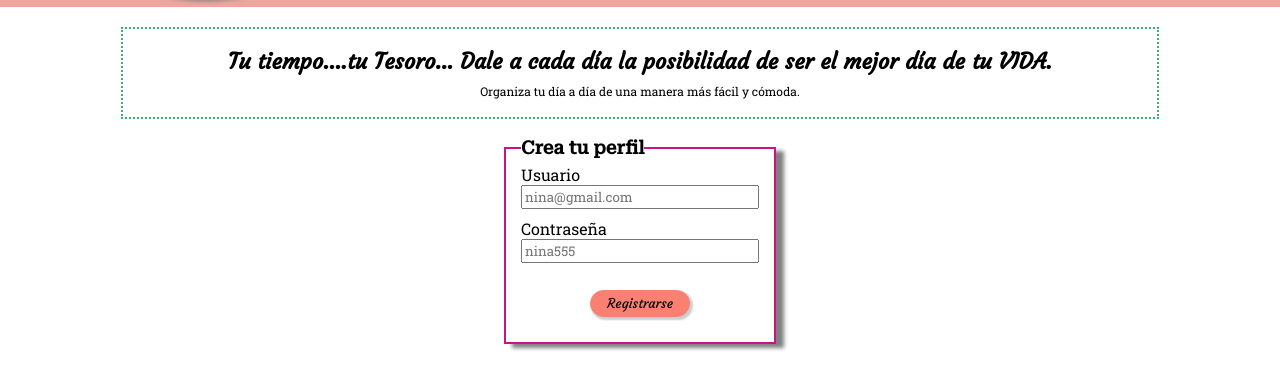
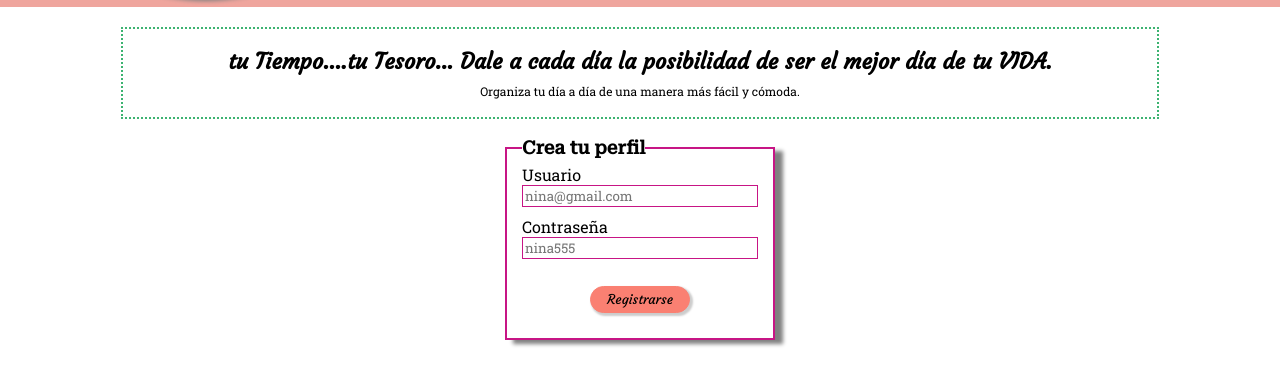
Before and after one commit to Giselle-97/DIARY, a website: page src/html/index.html in a window 1280 px wide. Shown: the part 398-765 px from the top of the page. Drawn offline with nearby package versions, Linux system fonts and the light colour scheme; files that its build step writes are made by us from their sources; files whose address does not match are found by name; a web font is replaced by a local one.

Commit message:
added styles to input and favicon

```diff
--- a/src/html/landing.html
+++ b/src/html/landing.html
@@ -10,7 +10,7 @@
 <main class="hero">
   <div class="divHero">
     <p class="divHero__text">
-      Tu tiempo....tu Tesoro... Dale a cada día la posibilidad de ser el mejor
+      tu Tiempo....tu Tesoro... Dale a cada día la posibilidad de ser el mejor
       día de tu VIDA.
     </p>
 
--- a/src/scss/layout/_landing.scss
+++ b/src/scss/layout/_landing.scss
@@ -83,9 +83,11 @@
 .user {
   width: 230px;
   font-family: $roboto-slab;
+  border: solid 1px mediumvioletred;
 }
 .password {
   //width: 230px;
+  border: solid 1px mediumvioletred;
   font-family: $roboto-slab;
 }
 .container__input {
@@ -160,36 +162,3 @@
   outline-offset: 15px;
   text-shadow: 1px 1px 2px #427388;
 }
-
-/*.divFooter__contact {
-  text-decoration: none;
-  border: 2px solid;
-  margin: 0.5em;
-  padding: 1em 2em;
-  color: #ffa260;
-  --hover: red; // #e5ff60;
-  transition: 0.25s;
-}
-
-.divFooter__contact:hover {
-  box-shadow: 0 0.5em 0.5em -0.4em var(--hover);
-  -webkit-transform: translateY(1rem);
-  transform: translateY(-4rem);
-  border-color: var(--hover);
-  color: #d11414;
-}
-*/
-/*.divFooter__contact {
-  text-decoration: none;
-  color: mediumblue;
-}
-.divFooter__contact:hover {
-  cursor: pointer;
-  //background-color: white;
-  color: blue;
-  // box-shadow: 0 4px 20px blue;
-  //border-radius: 10px;
-  padding: 2px;
-  transition: all 0.2 ease;
-}
-*/
```
Also changed, not shown: src/images/favicon.png.
